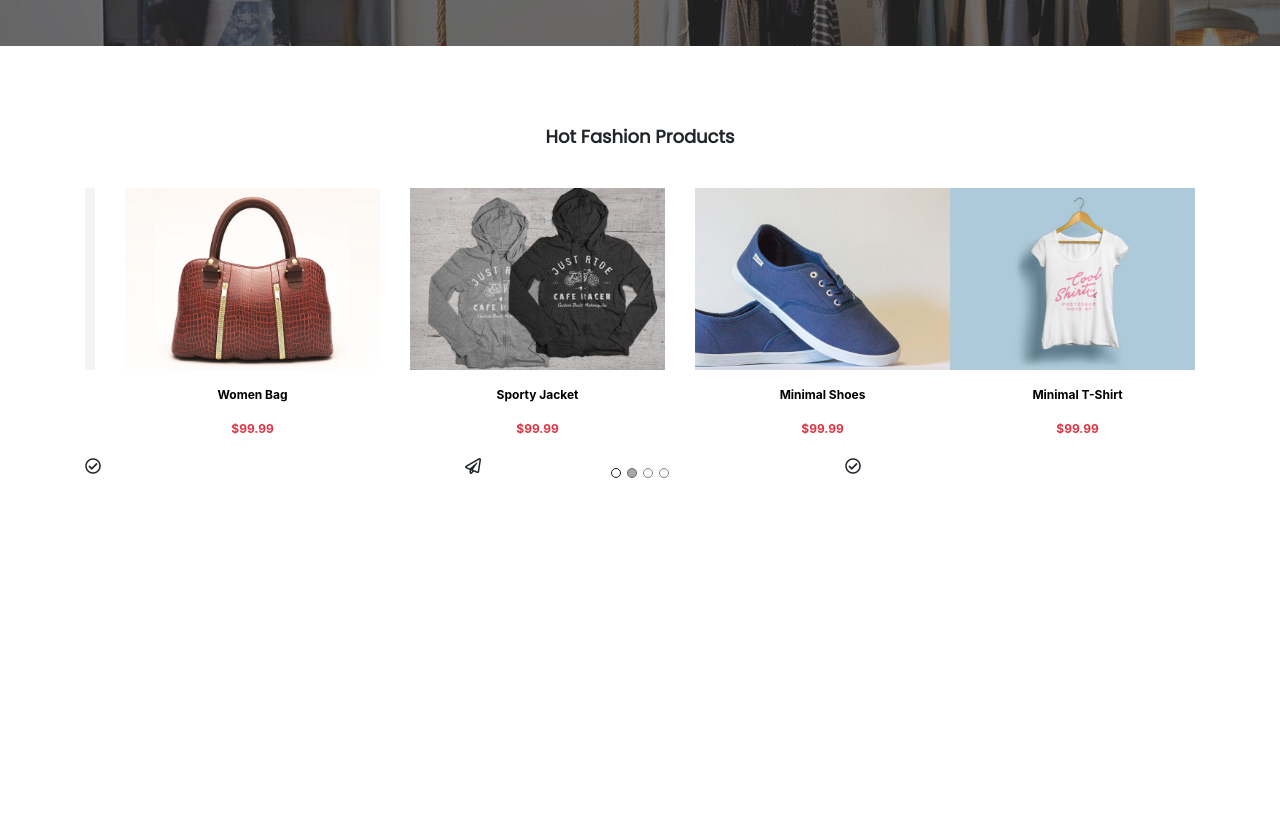
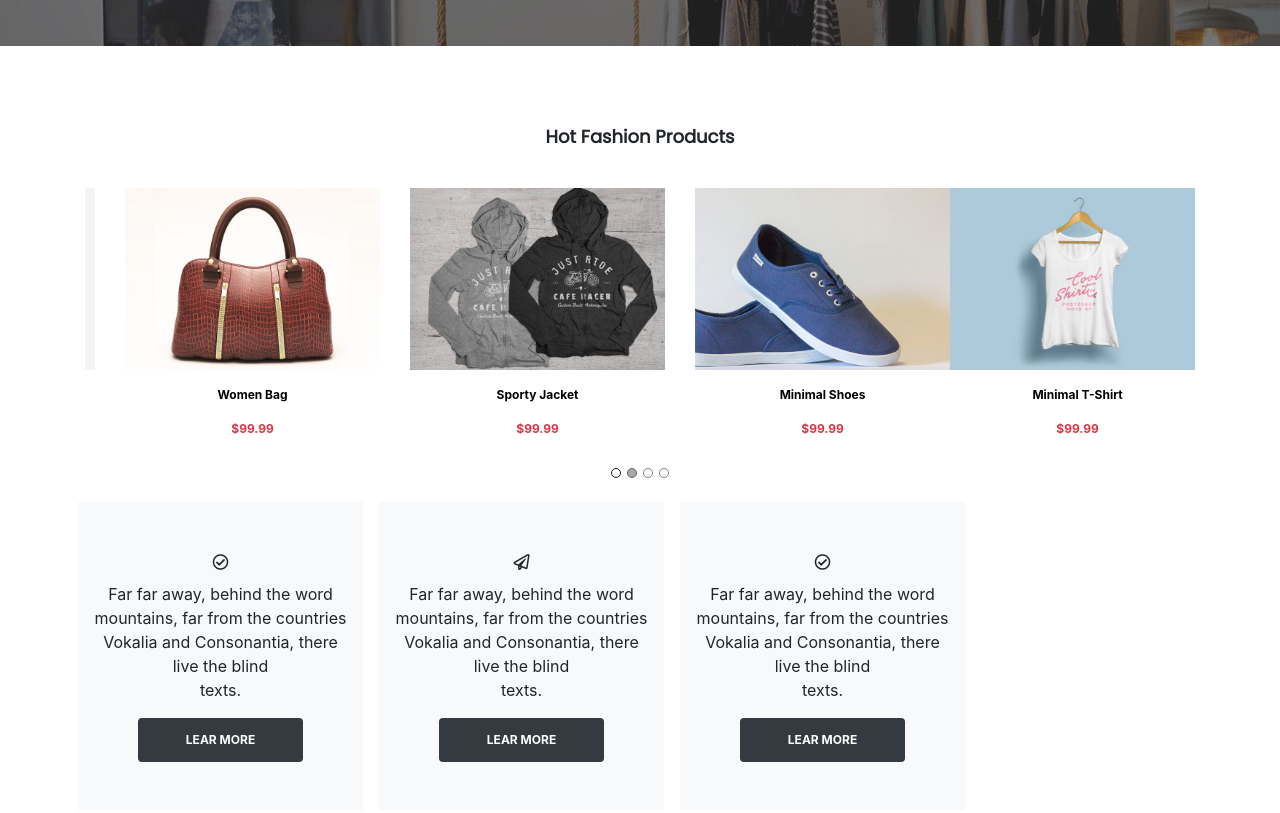
Before and after one commit to itskold/js_project, a website: page index.html in a window 1280 px wide. Shown: the part 2335-3148 px from the top of the page. Before the commit the page ends 2822 px from the top, so only its background shows below. Drawn offline with nearby package versions, Linux system fonts and the light colour scheme.

Commit message:
debut de la section info

```diff
--- a/index.html
+++ b/index.html
@@ -204,14 +204,23 @@
     </div>
     <div id="info" class="container">
         <div class="row">
-            <div class="col-sm-4">
+            <div class="col-sm-3 text-center my-5 py-5 mx-2 bg-light">
                 <i class="far fa-check-circle"></i>
+                <h1></h1>
+                <p>Far far away, behind the word mountains, far from the countries <br> Vokalia and Consonantia, there live the blind <br> texts.</p>
+                <a href="" class="badge badge-dark px-5 py-3 text-uppercase">lear more</a>
             </div>
-            <div class="col-sm-4">
+            <div class="col-sm-3 text-center my-5 py-5 mx-2 bg-light">
                 <i class="far fa-paper-plane"></i>
+                <h1></h1>
+                <p>Far far away, behind the word mountains, far from the countries <br> Vokalia and Consonantia, there live the blind <br> texts.</p>
+                <a href="" class="badge badge-dark px-5 py-3 text-uppercase">lear more</a>
             </div>
-            <div class="col-sm-4">
+            <div class="col-sm-3 text-center my-5 py-5 mx-2 bg-light">
                 <i class="far fa-check-circle"></i>
+                <h1></h1>
+                <p>Far far away, behind the word mountains, far from the countries <br> Vokalia and Consonantia, there live the blind <br> texts.</p>
+                <a href="" class="badge badge-dark px-5 py-3 text-uppercase">lear more</a>
             </div>
         </div>
     </div>
```
Also changed, not shown: 1 other file.
